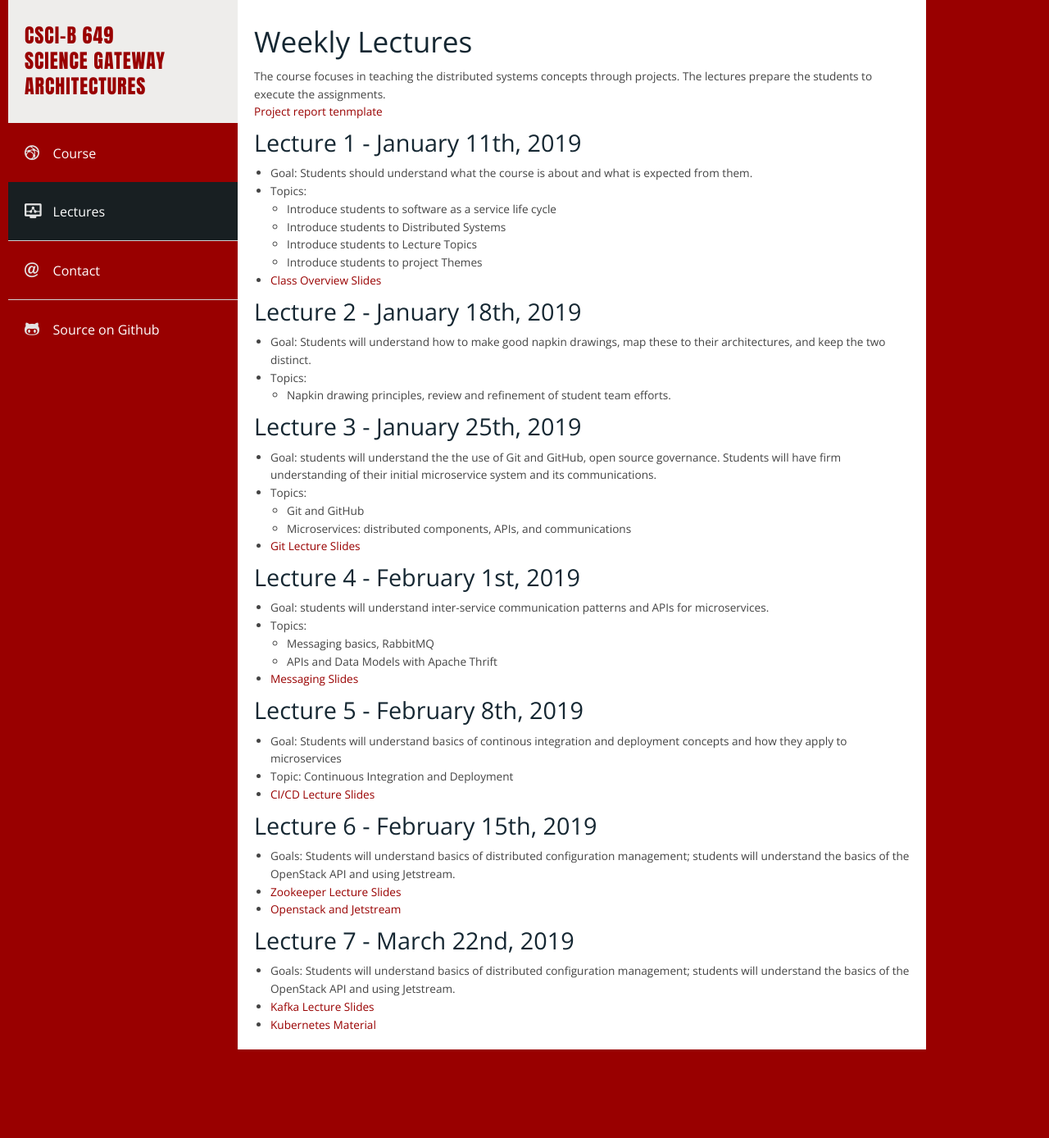
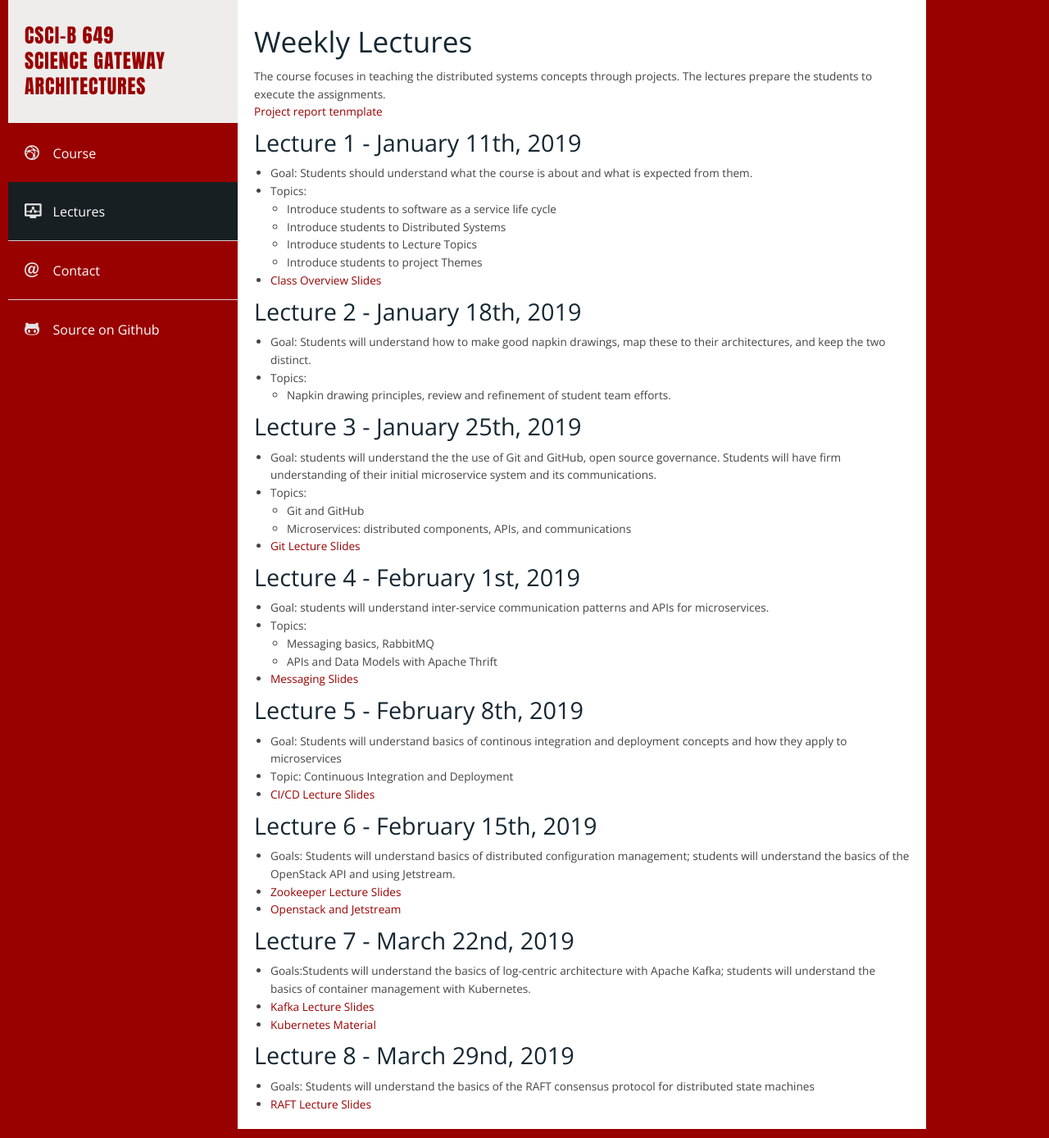
Before and after one commit to airavata-courses/airavata-courses.github.io, a Jekyll site: the page built from lectures.md, in a window 1280 px wide. Shown: the whole page at 82% size. Built offline with Jekyll 4.4.1, drawn with Linux system fonts in a browser that asks for light colours; our own code applies the rules of GitHub Pages for plain Markdown files; before the commit the page ends 1291 px from its top, so only the background shows below that.

Commit message:
Raft lecture slides

```diff
--- a/lectures.md
+++ b/lectures.md
@@ -49,9 +49,13 @@ The course focuses in teaching the distributed systems concepts through projects
 * [Openstack and Jetstream]({{ site.url }}slides/ADS-Spring2019-OpenStack-Jetstream-Feb15.pdf)
 
 ###  Lecture 7 - March 22nd, 2019
-* Goals: Students will understand basics of distributed configuration management; students will understand the basics of the OpenStack API and using Jetstream.
+* Goals:Students will understand the basics of log-centric architecture with Apache Kafka; students will understand the basics of container management with Kubernetes.
 * [Kafka Lecture Slides]({{ site.url }}slides/Spring2019-ApacheKafkaDistributedSystems.pdf)
 * [Kubernetes Material]({{ site.url }}slides/kubernetes.zip)
+
+###  Lecture 8 - March 29nd, 2019
+* Goals: Students will understand the basics of the RAFT consensus protocol for distributed state machines
+* [RAFT Lecture Slides]({{ site.url }}slides/Spring2019-SGACourse-RaftLogsEtc.pptx)
 
 
 <!--
```
